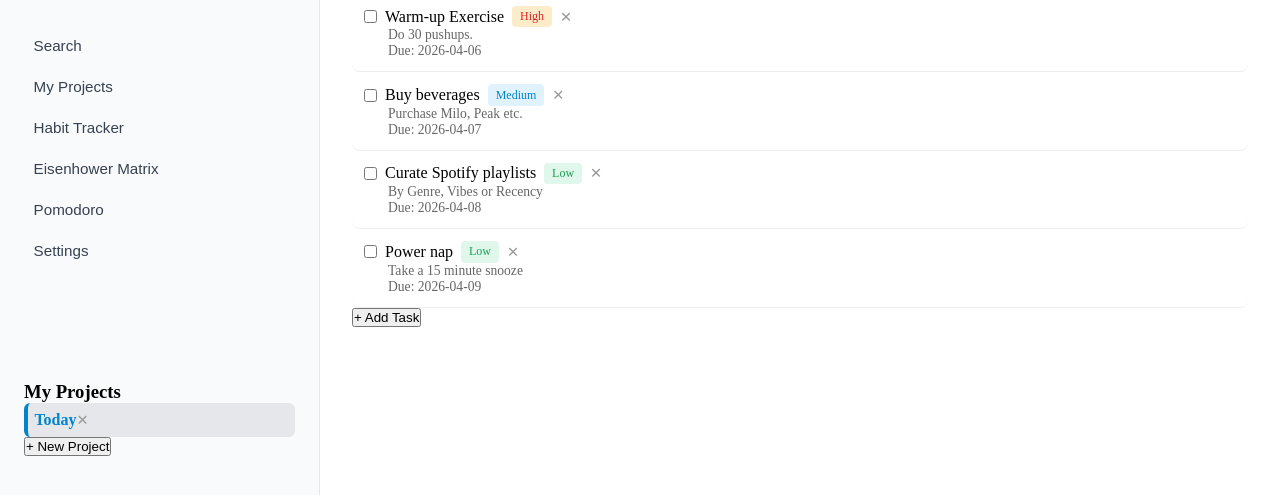
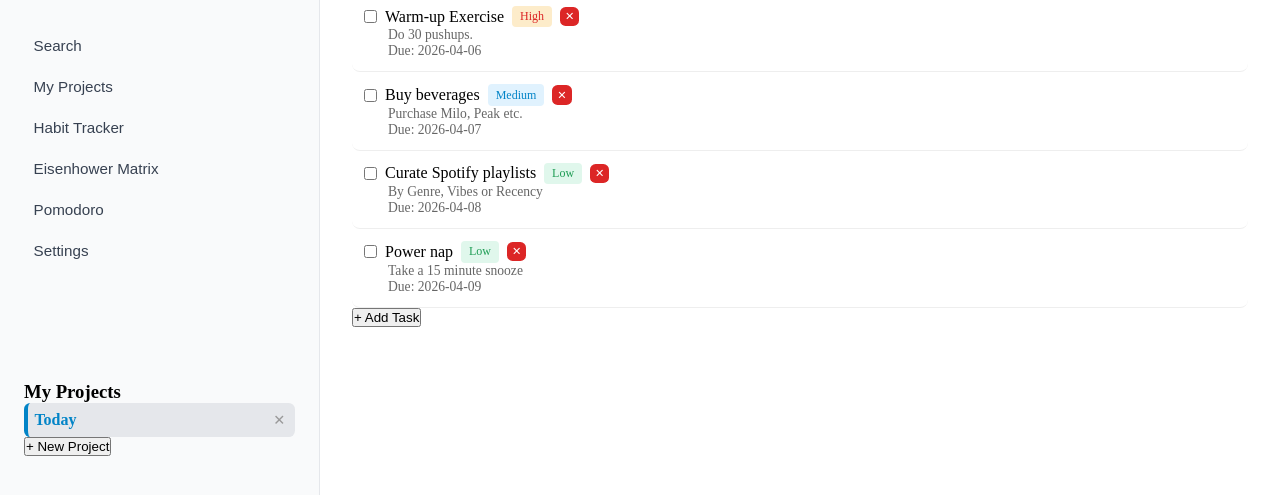
Before and after one commit to JayZeus999/Todo-List, a website built with webpack: page src/template.html in a window 1280 px wide. Shown: the part 75-570 px from the top of the page. Built offline with nearby package versions, Linux system fonts and the light colour scheme.

Commit message:
Reconfigure delete-btns for sidebar and content

```diff
--- a/src/default-page.js
+++ b/src/default-page.js
@@ -56,7 +56,7 @@
         // project-delete-btn
         const deleteBtn = document.createElement("button");
         deleteBtn.textContent = "✕";
-        deleteBtn.classList.add("delete-btn");
+        deleteBtn.classList.add("project-delete-btn");
 
         deleteBtn.addEventListener("click", (e) => {
             e.stopPropagation();
--- a/src/styles.css
+++ b/src/styles.css
@@ -111,6 +111,41 @@
     cursor: pointer;
 }
 
+.project-item {
+    display: flex;
+    justify-content: space-between;
+    align-items: center;
+
+    padding: 0.5rem 0.6rem;
+    border-radius: 0.4rem;
+    transition: background 0.15s ease;
+}
+
+.project-item:hover {
+    background-color: var(--projects-list-hover);
+    cursor: pointer;
+}
+
+.active-project {
+    background-color: var(--active-project-bg);
+    color: var(--active-project-color);
+    font-weight: bold;
+    border-left: 4px solid var(--active-project-color);
+    padding-left: 0.4rem;
+}
+
+.project-delete-btn {
+    background: none;
+    border: none;
+    cursor: pointer;
+    color: var(--delete-btn);
+    font-size: 0.9rem;
+}
+
+.project-delete-btn:hover {
+    color: var(--priority-high);
+}
+
 #content {
     flex: 1;
     background-color: var(--bg-color);
@@ -148,25 +183,6 @@
     background-color: var(--bg-color);
     padding: 1.5rem;
     border-radius: 0.5rem;
-}
-
-.project-item {
-    padding: 0.5rem 0.6rem;
-    border-radius: 0.4rem;
-    transition: background 0.15s ease;
-}
-
-.project-item:hover {
-    background-color: var(--projects-list-hover);
-    cursor: pointer;
-}
-
-.active-project {
-    background-color: var(--active-project-bg);
-    color: var(--active-project-color);
-    font-weight: bold;
-    border-left: 4px solid var(--active-project-color);
-    padding-left: 0.4rem;
 }
 
 
@@ -224,13 +240,27 @@
 }
 
 .delete-btn {
-    background: none;
+    background-color: var(--priority-high);
+    color: white;
     border: none;
+    border-radius: 0.35rem;
+
+    width: 1.2rem;
+    height: 1.2rem;
+
+    display: flex;
+    justify-content: center;
+    align-items: center;
+
     cursor: pointer;
-    color: var(--delete-btn);
-    font-size: 0.9rem;
+    font-size: 0.7rem;
+
+    transition: all 0.15s ease;
 }
 
-.delete-btn:hover {
-    color: var(--priority-high);
+.project-item:hover .delete-btn,
+.todo-item:hover .delete-btn {
+    opacity: 1;
+    transform: translateY(-1px);
+    box-shadow: 0 2px 6px rgba(0, 0, 0, 0.15);
 }
```
